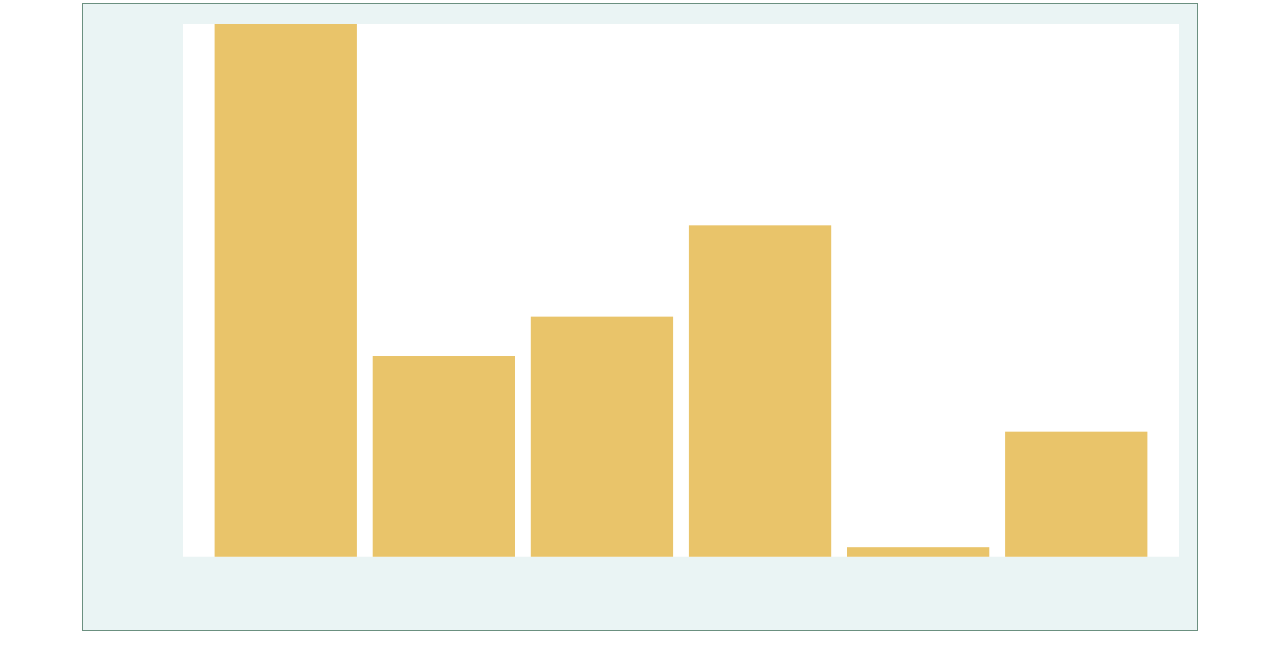
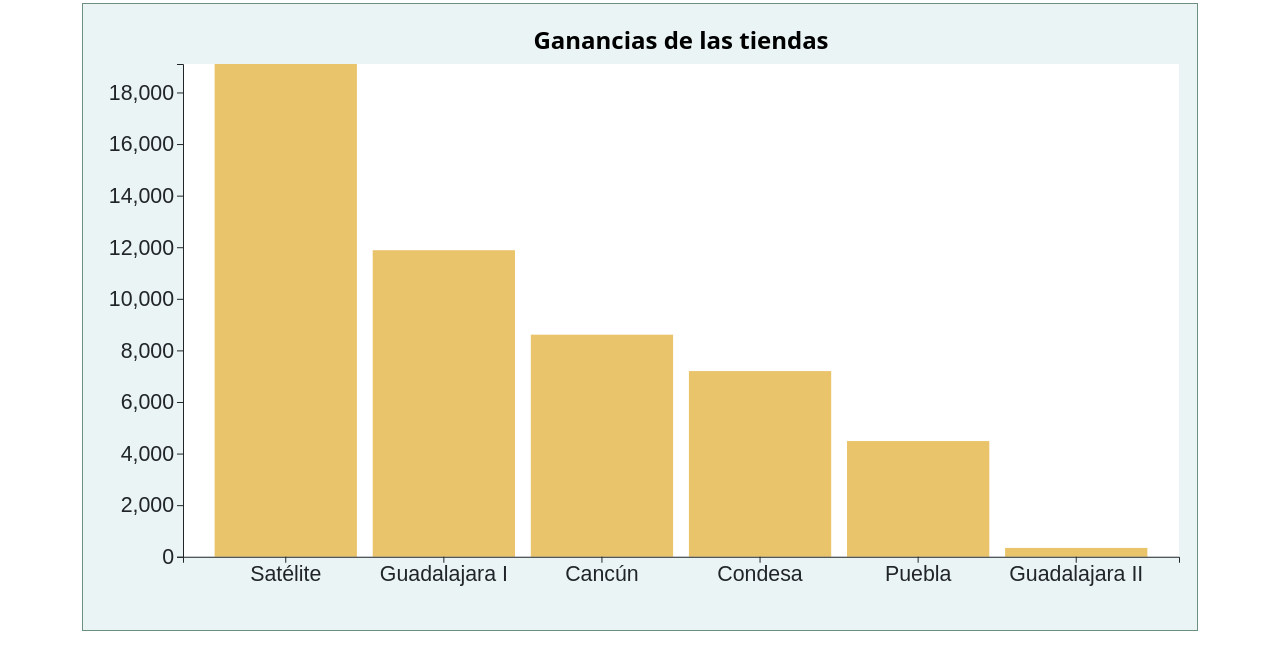
Before and after one commit to hnegrete/s3hv, a plain HTML site: page 03-barra/index.html in a window 1280 px wide. Shown: the part 143-800 px from the top of the page. Drawn offline with nearby package versions, Linux system fonts and the light colour scheme.

Commit message:
Gráfica de barras completa

```diff
--- a/03-barra/css/styles.css
+++ b/03-barra/css/styles.css
@@ -8,3 +8,13 @@
   stroke-width: 5;
   stroke: #0d3b66;
 }
+
+.axis {
+  font-size: 16pt;
+}
+
+.titulo {
+  font-size: 18pt;
+  font-weight: bold;
+  text-anchor: middle;
+}
--- a/03-barra/js/app.js
+++ b/03-barra/js/app.js
@@ -6,7 +6,7 @@ const anchoTotal = +graf.style("width").slice(0,-2)
 const altoTotal = (anchoTotal * 9) / 16
 
 const margins = {
-  top: 20,
+  top: 60,
   right: 20,
   bottom: 75,
   left: 100
@@ -48,6 +48,8 @@ const load = async () => {
   const yAccessor = (d) => d.ganancia
   const xAccessor = (d) => d.tienda
 
+  data.sort((a, b) => yAccessor(b) - yAccessor(a))
+
   // Escaladores
   const y = d3
     .scaleLinear()
@@ -73,7 +75,26 @@ const load = async () => {
     .attr("height", (d) => alto - y(yAccessor(d)))
     .attr("fill", "#e9c46a")
 
-  // Ejes
+  // Títulos
+  g.append("text")
+    .attr("x", ancho / 2)
+    .attr("y", -15)
+    .classed("titulo", true)
+    .text("Ganancias de las tiendas")
+
+
+  const xAxis = d3.axisBottom(x)
+  const yAxis = d3.axisLeft(y).ticks(8)
+
+  const xAxisGroup = g
+    .append("g")
+    .attr("transform", `translate(0, ${alto})`)
+    .classed("axis", true)
+    .call(xAxis)
+  const yAxisGroup = g
+    .append("g")
+    .classed("axis", true)
+    .call(yAxis)
 
 }
 
```
